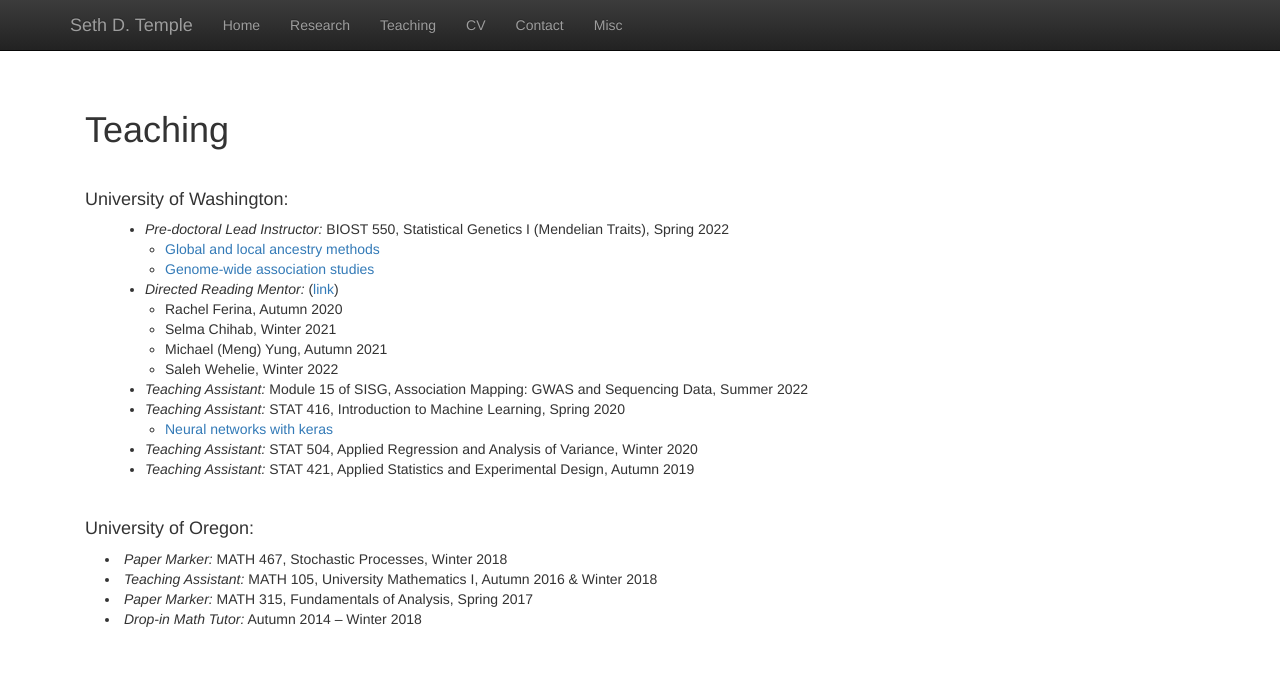
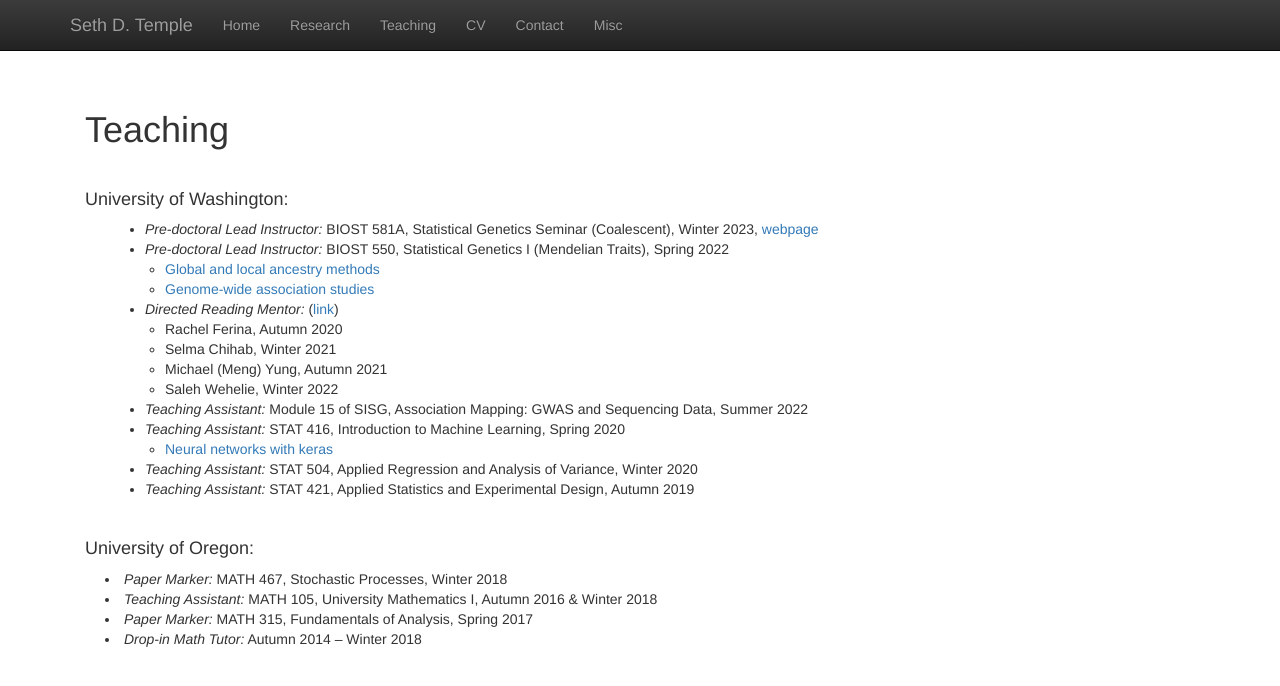
Before and after one commit to sdtemple/sdtemple.github.io, a Jekyll site: the page built from teaching.html, in a window 1280 px wide. Shown: the top 686 px of the page. Built offline with Jekyll 4.4.1, drawn with Linux system fonts in a browser that asks for light colours; nearby versions of some CDN libraries; library files that are not in the unit come from our copies.

Commit message:
Update teaching.html

```diff
--- a/teaching.html
+++ b/teaching.html
@@ -8,6 +8,7 @@ title:  'Teaching'
 <h4>University of Washington:</h4>
 <p class="content" style="padding:0px;margin:0px 20px 0px;">
 <ul>
+    <li style="padding:0px;margin:0px 20px 0px;"> <i>Pre-doctoral Lead Instructor:</i> BIOST 581A, Statistical Genetics Seminar (Coalescent), Winter 2023, <a href="http://courses.washington.edu/b581/Previous/Winter2023.shtml">webpage</a> </li>
     <li style="padding:0px;margin:0px 20px 0px;"> <i>Pre-doctoral Lead Instructor:</i> BIOST 550, Statistical Genetics I (Mendelian Traits), Spring 2022 </li>
     <ul>
         <li> <a href = "files/slides_9_ancestry_methods.pdf">Global and local ancestry methods</a> </li>
```
